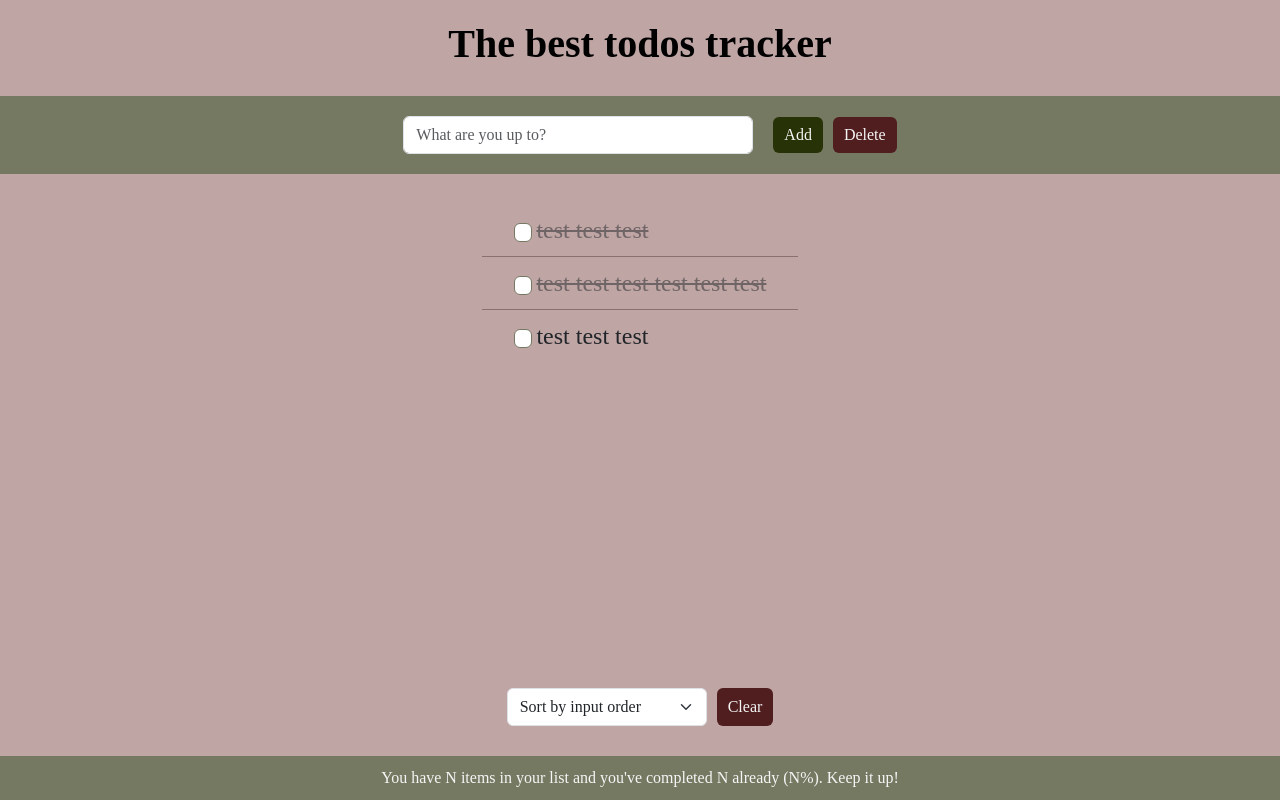
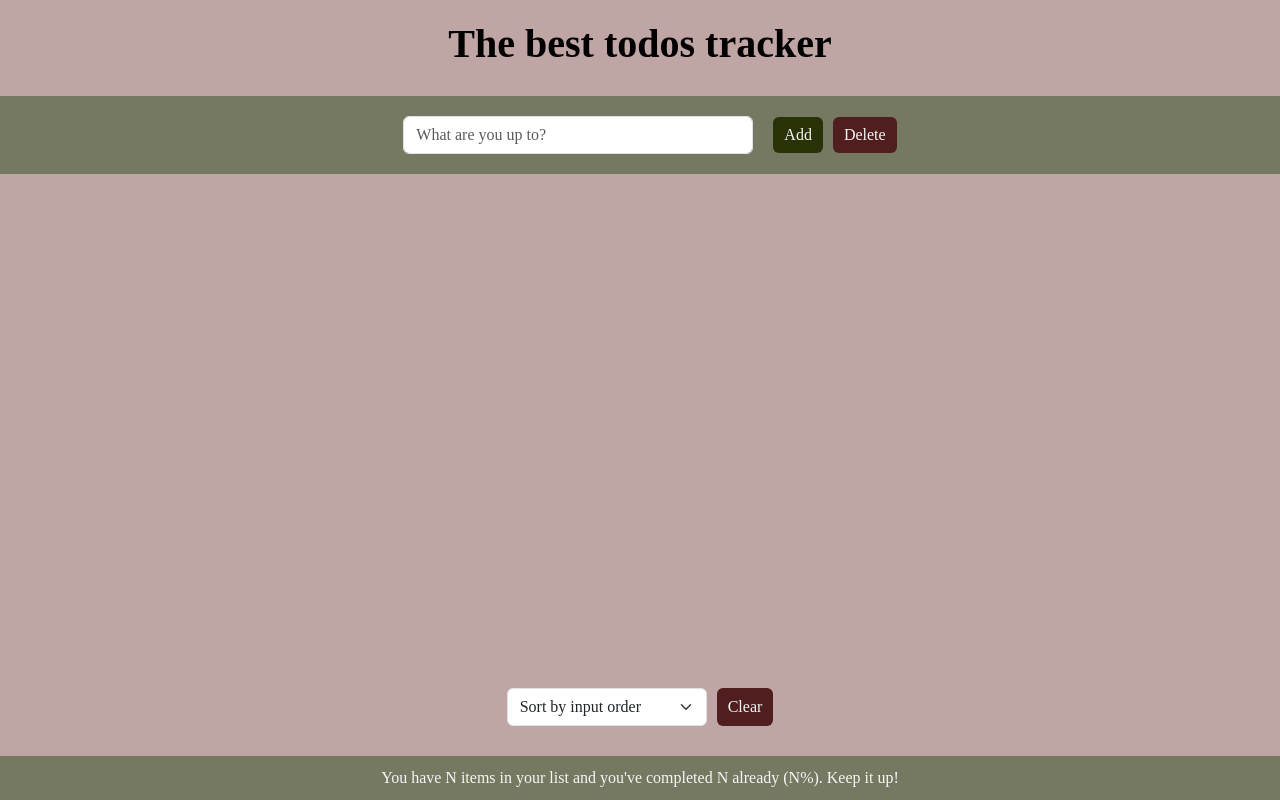
Before and after one commit to myrahkis/to-do-list, a React (Create React App) app: page / in a window 1280 px wide. Built offline with nearby package versions, Linux system fonts and the light colour scheme; a web font is replaced by a local one.

Commit message:
add to the list and clear the list

```diff
--- a/src/App.js
+++ b/src/App.js
@@ -1,3 +1,4 @@
+import { useState } from 'react';
 import './App.css';
 import Form from './components/form';
 import Header from './components/header';
@@ -5,12 +6,21 @@ import List from './components/list';
 import Stats from './components/stats';
 
 function App() {
+  const [list, setList] = useState([]);
+
+  function addTodoHandle(todo) {
+    setList((list) => [...list, todo]);
+  }
+  function clearList(list) {
+    setList((list) => []);
+  }
+
   return (
     <div className='cust-container'>
       <Header />
-      <Form />
-      <List />
-      <Stats />
+      <Form addFunc={addTodoHandle}/>
+      <List todos={list}/>
+      <Stats clearListFunc={clearList}/>
     </div>
   );
 }
--- a/src/components/form.js
+++ b/src/components/form.js
@@ -1,19 +1,22 @@
 import { useState } from "react";
 import "./form.css";
 
-function Form() {
-  const [desc, setDesc] = useState('');
+function Form({addFunc}) {
+  const [desc, setDesc] = useState("");
 
   function submitHandle(e) {
     e.preventDefault();
 
+    if (desc === "") return;
 
-    if (desc === '')
-        return;
+    const newTodo = { desc, done: false, id: Date.now() };
 
-    // console.log(desc);
-    setDesc('');
+    addFunc(newTodo);
+
+    // console.log(newTodo);
+    setDesc("");
   }
+
   return (
     <form onSubmit={submitHandle}>
       <div style={{ backgroundColor: "#767962" }}>
--- a/src/components/list.js
+++ b/src/components/list.js
@@ -1,24 +1,24 @@
 import "./list.css";
 
-const todos = [
-  {
-    id: 1,
-    desc: "test test test",
-    done: true,
-  },
-  {
-    id: 2,
-    desc: "test test test test test test",
-    done: true,
-  },
-  {
-    id: 3,
-    desc: "test test test",
-    done: false,
-  },
-];
+// const todos = [
+//   {
+//     id: 1,
+//     desc: "test test test",
+//     done: true,
+//   },
+//   {
+//     id: 2,
+//     desc: "test test test test test test",
+//     done: true,
+//   },
+//   {
+//     id: 3,
+//     desc: "test test test",
+//     done: false,
+//   },
+// ];
 
-function List() {
+function List({todos}) {
   return (
     <div className="container">
       <div className="wrapper">
--- a/src/components/stats.js
+++ b/src/components/stats.js
@@ -1,7 +1,7 @@
 import { useState } from "react";
 import "./stats.css";
 
-function Stats() {
+function Stats({clearListFunc}) {
   const [order, setOrder] = useState("Sort by input order");
 
   function submitHandle(e) {
@@ -16,7 +16,7 @@ function Stats() {
             <option value="2">Sort by</option>
             <option value="3">Sort by</option>
           </select>
-          <button type="submit" className="btn btn-delete">
+          <button onClick={clearListFunc} type="submit" className="btn btn-delete">
             Clear
           </button>
         </div>
```
Also changed, not shown: 11 other files (tests, documents, lock files or other folders).
